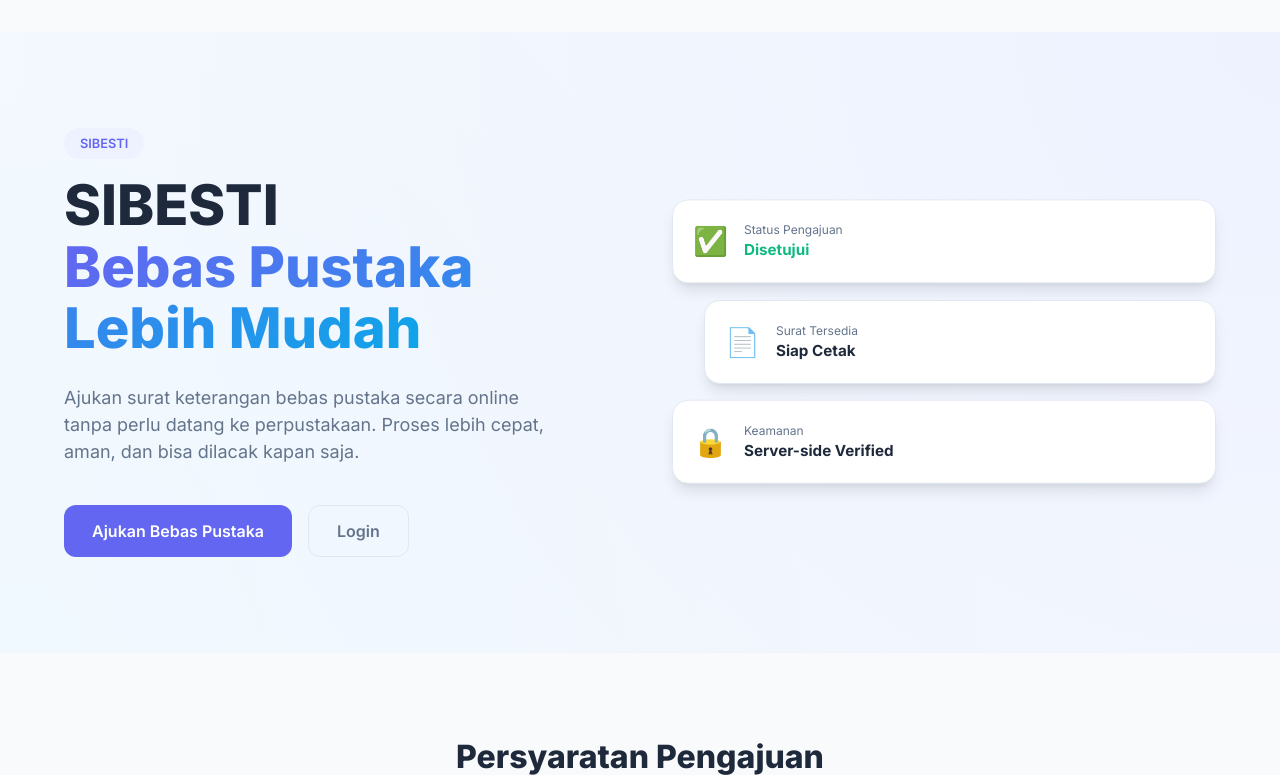
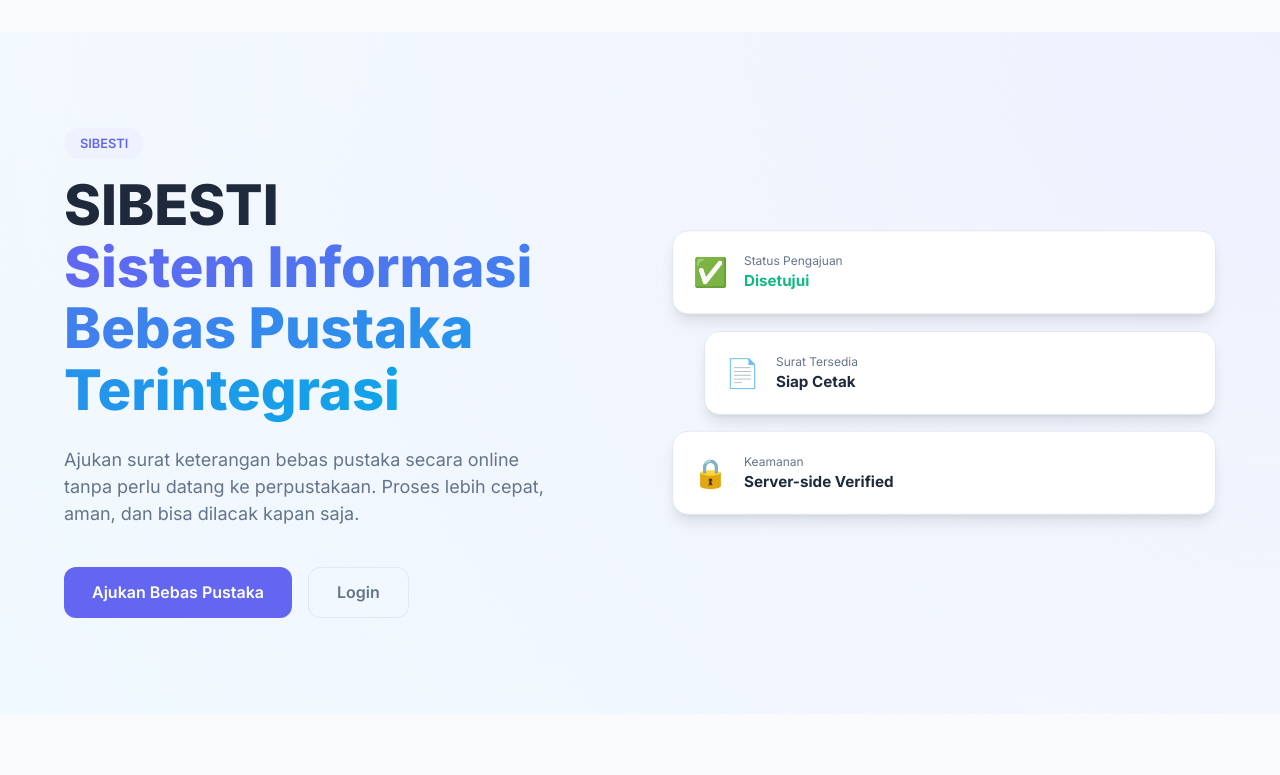
Before and after one commit to takdim/aim-lib-clear, a Flask app: page / in a window 1280 px wide. Shown: the part 70-845 px from the top of the page. Run offline with Flask 3, Linux system fonts and the light colour scheme; some libraries are stand-ins or nearby versions.

Commit message:
ganti slogan

```diff
--- a/app/templates/index.html
+++ b/app/templates/index.html
@@ -9,7 +9,7 @@
     <div class="container hero-inner">
         <div class="hero-text">
             <span class="hero-badge">{{ config.APP_NAME }}</span>
-            <h1 class="hero-title">{{ config.APP_NAME }}<br><span class="gradient-text">Bebas Pustaka Lebih Mudah</span></h1>
+            <h1 class="hero-title">{{ config.APP_NAME }}<br><span class="gradient-text">Sistem Informasi Bebas Pustaka Terintegrasi</span></h1>
             <p class="hero-desc">Ajukan surat keterangan bebas pustaka secara online tanpa perlu datang ke perpustakaan. Proses lebih cepat, aman, dan bisa dilacak kapan saja.</p>
             <div class="hero-actions">
                 {% if current_user.is_authenticated %}
```
